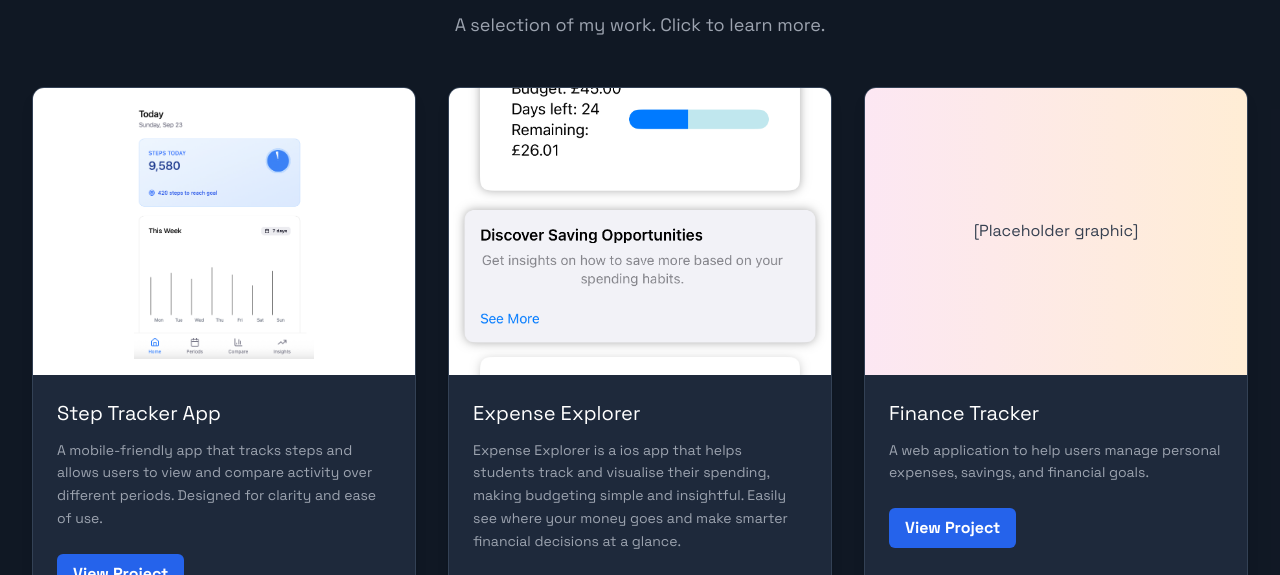
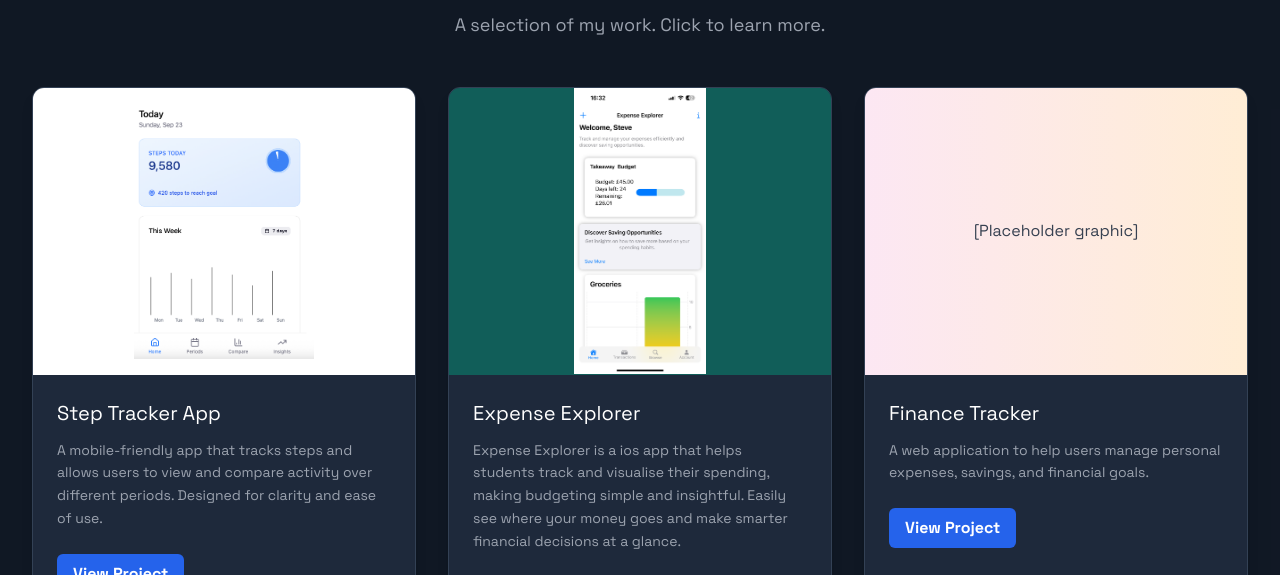
Before and after one commit to ishaaqWVG972/ishaaqWVG972.github.io, a website: page index.html in a window 1280 px wide. Shown: the part 654-1229 px from the top of the page. Drawn offline with nearby package versions, Linux system fonts and the light colour scheme.

Commit message:
new change
new change

```diff
--- a/index.html
+++ b/index.html
@@ -102,7 +102,7 @@
               <!-- Expense Explorer -->
               <div class="group bg-slate-800 border border-slate-700 rounded-xl shadow-lg overflow-hidden">
                 <div class="aspect-[4/3] bg-teal-800 flex items-center justify-center">
-                  <img src="public/expense-explorer.PNG" alt="Expense Explorer Screenshot" class="w-full h-full object-contain md:object-cover max-w-full max-h-full" />
+                  <img src="public/expense-explorer.PNG" alt="Expense Explorer Screenshot"  class="w-auto max-w-full h-full object-contain" />
                 </div>
                 <div class="p-6">
                   <h3 class="text-white text-xl mb-3">Expense Explorer</h3>
```
